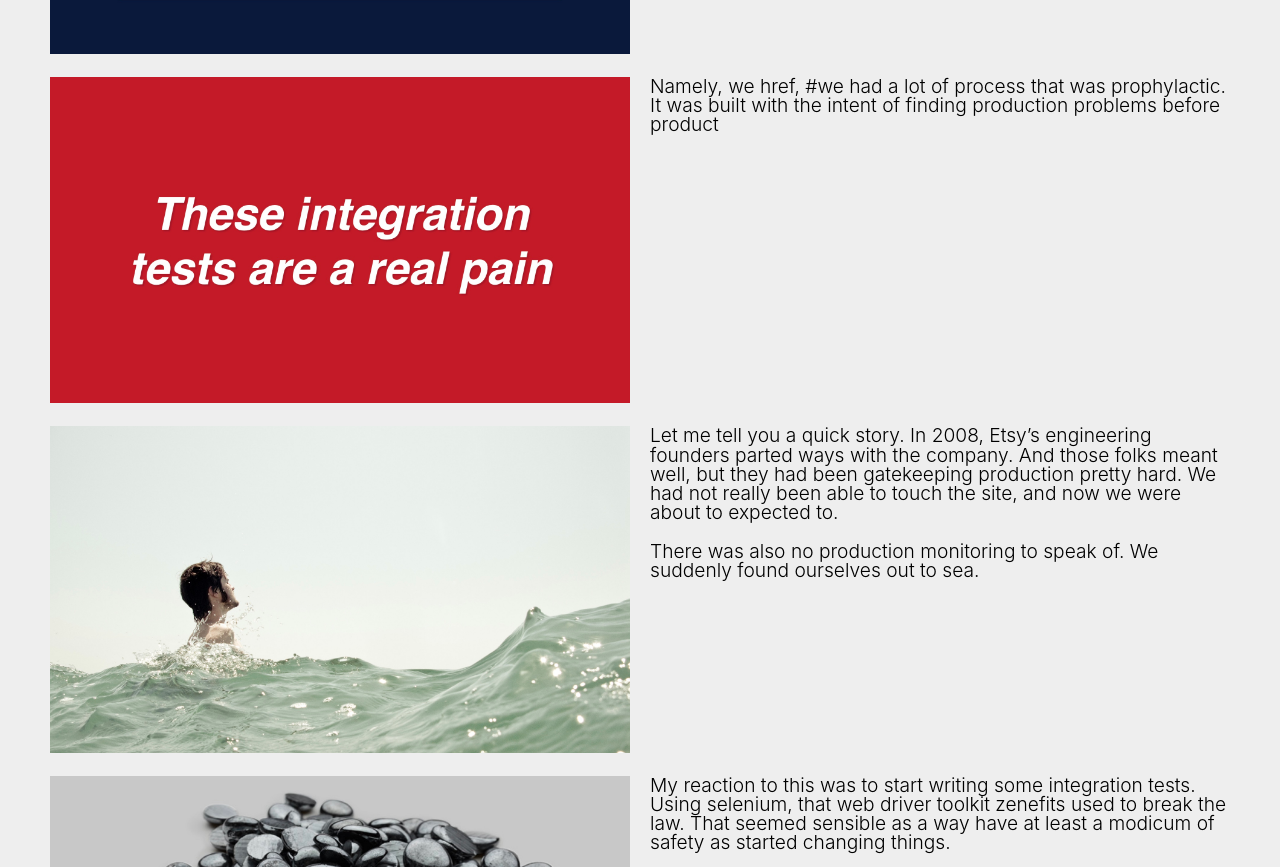
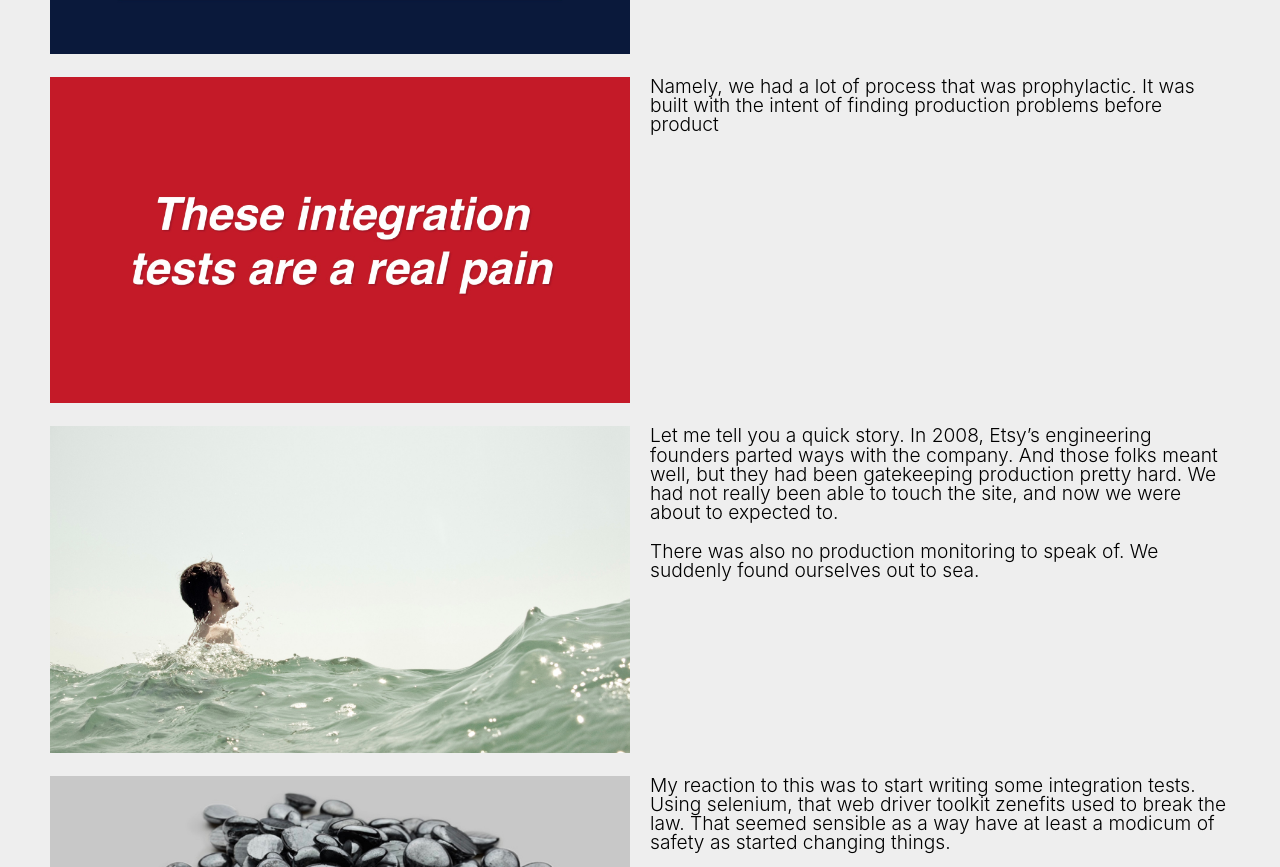
Before and after one commit to mcfunley/the-push-train, a plain HTML site: page index.html in a window 1280 px wide. Shown: the part 7883-8750 px from the top of the page. Drawn offline with Linux system fonts and the light colour scheme.

Commit message:
Fix minor typo in Slide 23 caption

```diff
--- a/index.html
+++ b/index.html
@@ -292,7 +292,7 @@
             </a>
           </td>
           <td class="note">
-            Namely, we  href, #we had a lot of process that was prophylactic. It was built with the intent of finding production problems before product
+            Namely, we  had a lot of process that was prophylactic. It was built with the intent of finding production problems before product
           </td>
         </tr>
         </tr>
```
